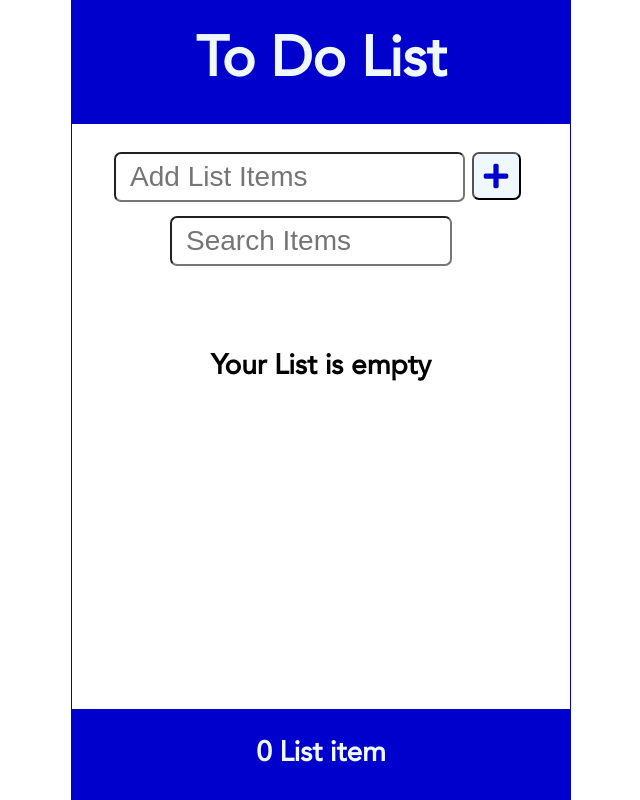
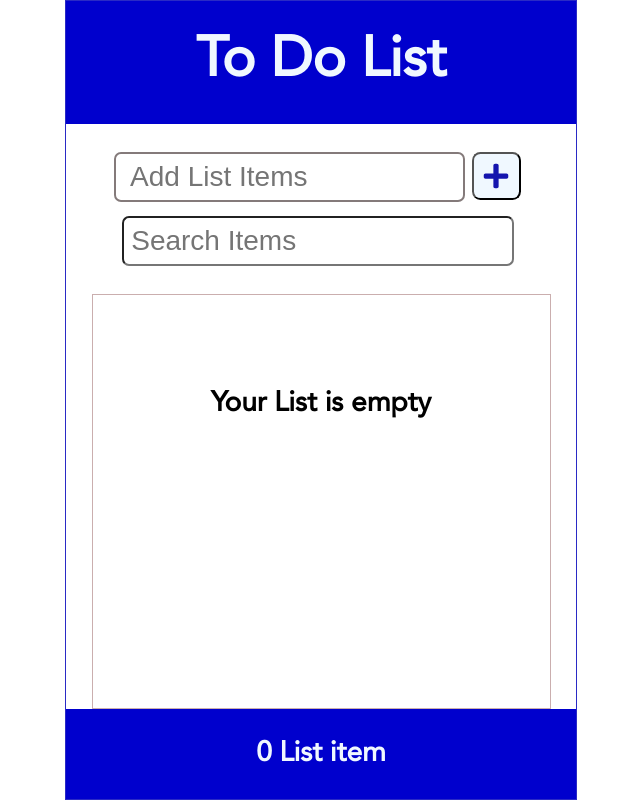
Before and after one commit to vimal546/to-do-list, a React (Create React App) app: page / in a window 1280 px wide. Shown: the whole page, without its empty margins (319-959 px from the left). Built offline with nearby package versions, Linux system fonts and the light colour scheme.

Commit message:
fist deploy-style

```diff
--- a/src/index.css
+++ b/src/index.css
@@ -11,6 +11,7 @@ html{
     font-size: 28px;
 }
 body{
+    width: 100%;
     min-height: 100vh;
     font-family: myfont;
 }
@@ -20,9 +21,9 @@ body{
     align-items: center;
     justify-content: center;
     height: 100vh;
-    width: 30%;
+    width: 40%;
     min-width: 500px;
-    border: 1px solid mediumblue;
+    border: 1px solid rgb(42, 42, 197);
     margin: auto;
     flex-grow: 1;
 }
@@ -36,11 +37,14 @@ header{
     align-items: center;
 }
 main{
-    width: 100%;
+    width: 90%;
     flex-grow: 1;
     justify-content: center;
+    margin-top: 1rem;
     align-items: center;
+    padding: 0.3rem;
     overflow-y: auto;
+    border: 1px solid rgb(202, 174, 174);
 }
 footer{
     width: 100%;
@@ -90,9 +94,9 @@ ul li::before{
     cursor: pointer;
     margin-right: 0.5rem;
 }
-/* .item input[type="checkbox"]:focus + lable {
+.item input[type="checkbox"]:focus + lable {
     text-decoration: underline;
-} */
+}
 .item > label {
     font-size: 0.75rem;
     flex-grow: 1;
@@ -131,35 +135,38 @@ form{
     margin: 1rem;
     margin-right: 0.25rem;
     outline: none;
+    border: 2px solid rgb(132, 122, 122);
 }
 form button{
     height: 48px;
     margin-top: 1rem;
     min-width:48px;
-    border-radius: 0.25rem;
+    border-radius: 0.30rem;
     padding: 0.3rem;
     font-size: 1rem;
     background-color: aliceblue;
-    color: mediumblue;
+    color: rgb(21, 21, 174);
     cursor: pointer;
 }
 form button:hover{
-    background-color: mediumblue;
+    background-color: rgb(73, 109, 205);
     color: black;
 }
 .searchForm input[type="text"]{
     flex-grow: 1;
-    max-width: 60%;
+    max-width: 80%;
     min-height: 48px;
     font-size: 1rem;
     padding: 0.25rem;
-    padding-left: 0.50rem;
     border-radius: 0.25rem;
     outline: none;
     align-items: center;
     justify-content: center;
-    margin-left: 3rem;
     margin-top: -0.5rem;
+}
+.searchForm{
+    min-width: 17.5rem;
+    margin-left: 3.3rem;
 }
 .searchForm label{
     position: absolute;
```
